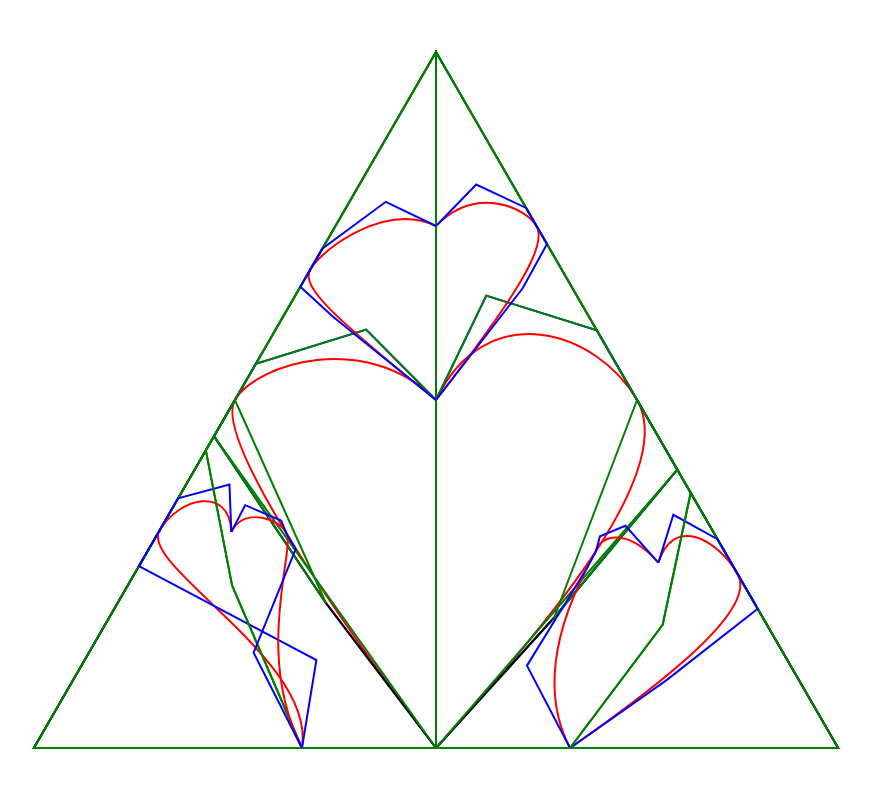
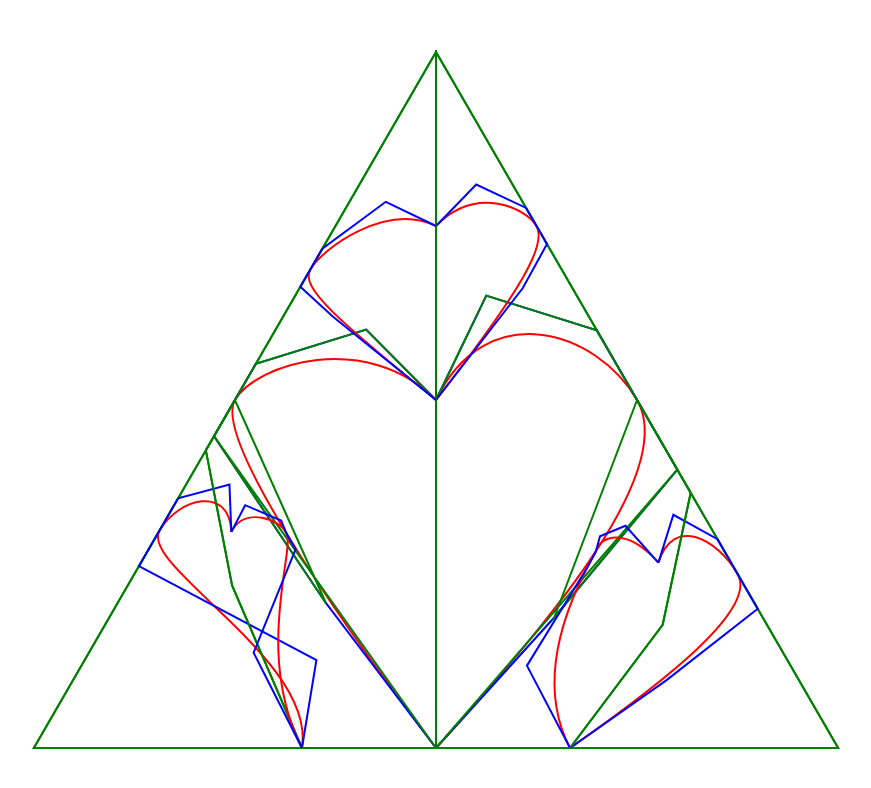
Before and after one commit to geon/xkcd_543, a plain HTML site: page index.html in a window 1280 px wide. Shown: the whole page, without its empty margins (204-1075 px from the left). Drawn offline with Linux system fonts and the light colour scheme.

Commit message:
Removed duplicated draw code.

```diff
--- a/index.html
+++ b/index.html
@@ -160,20 +160,6 @@
 			bezierTriangle,
 			depth
 		) {
-
-			ctx.strokeStyle = "black";
-			ctx.beginPath();
-			ctx.lineWidth = lineWidth;
-			var bezierTrianglePath = bezierTriangle.map(function (b) { return coordBarycentricToCartesian(baseTriangleCartesian, b); });
-			ctx.moveTo.apply(ctx, bezierTrianglePath[8]);
-			bezierTrianglePath.forEach(function (coord) {
-
-				ctx.lineTo.apply(ctx, coord);
-			});
-			ctx.stroke();
-
-
-
 
 			drawHalfSierpinskiHeart(
 				ctx,
```
